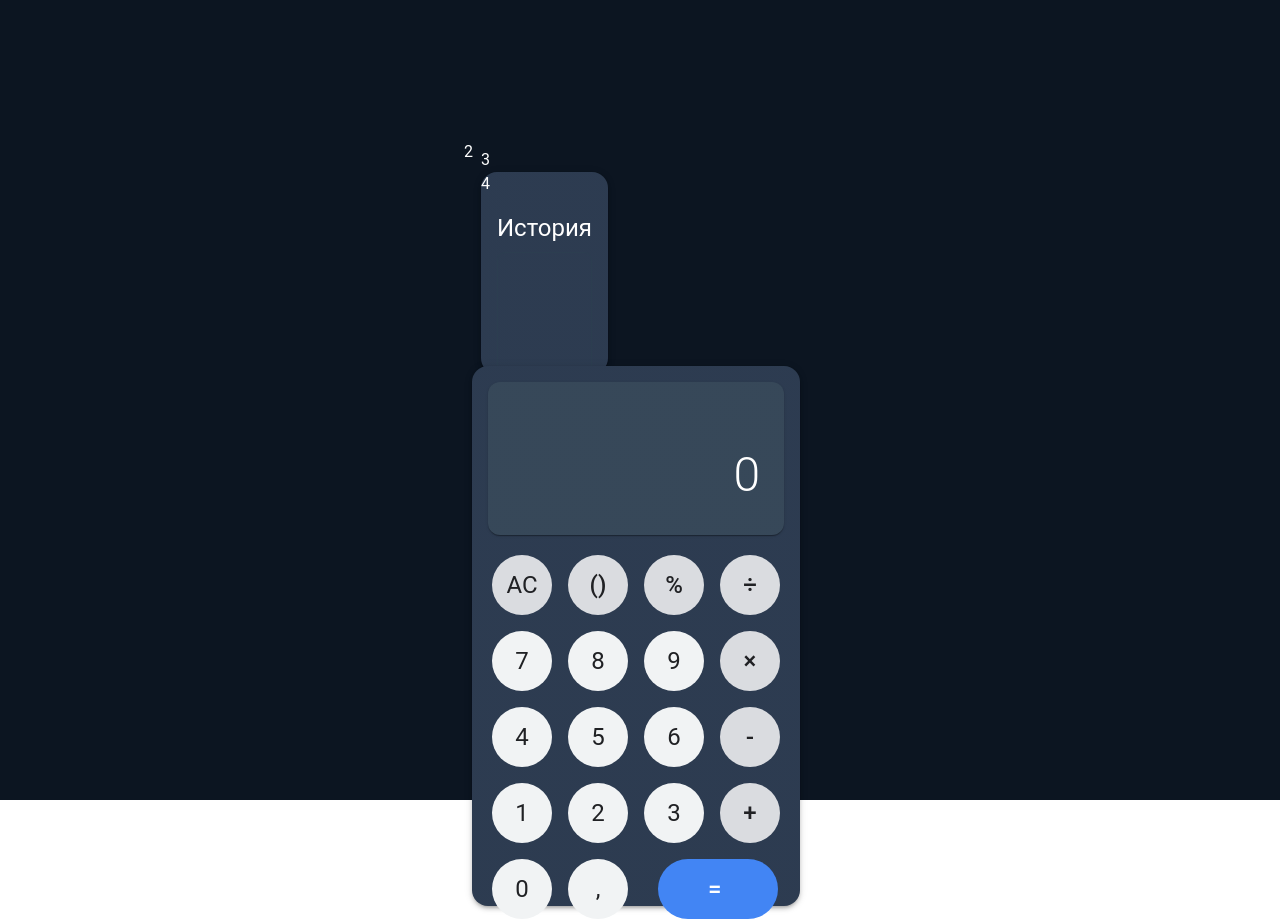
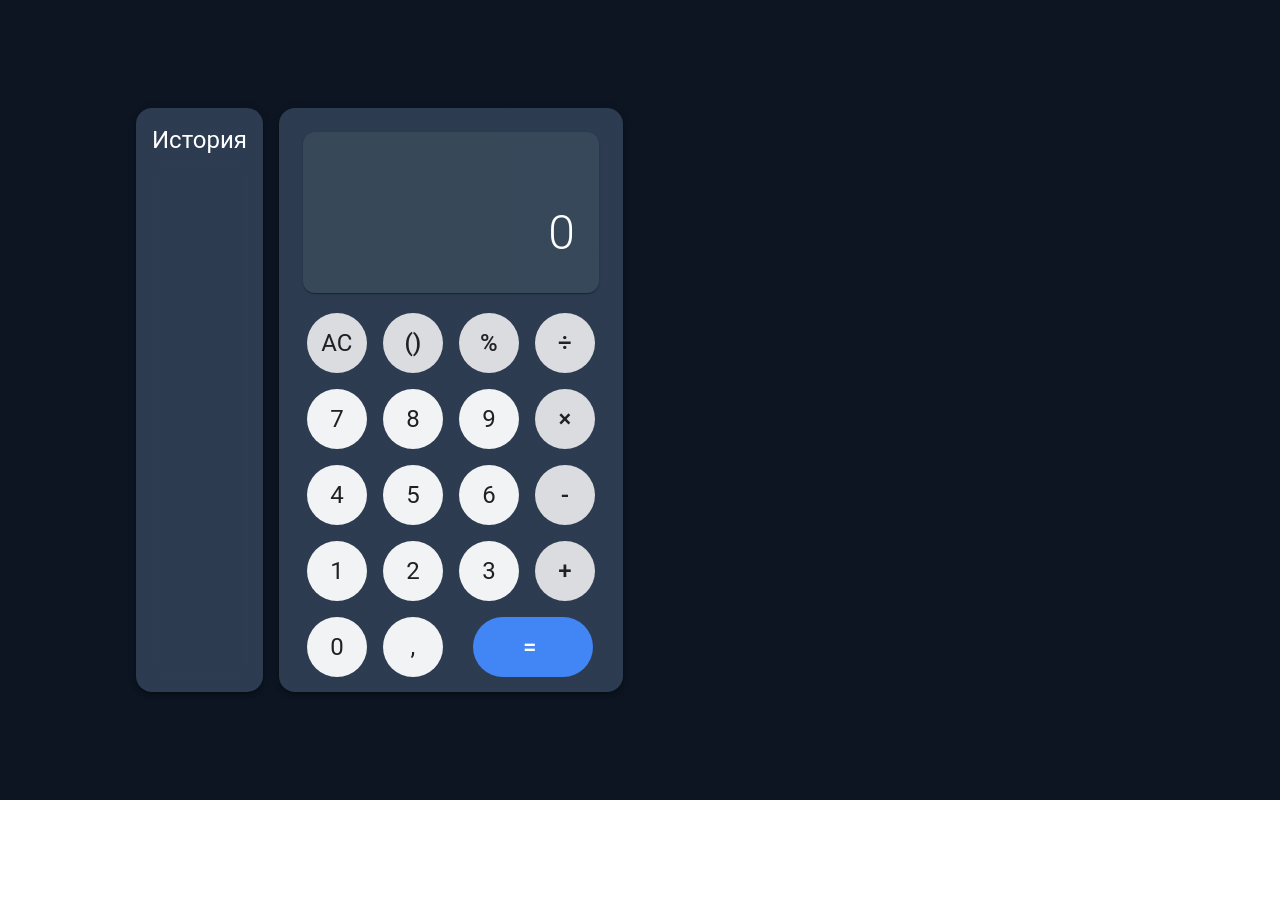
Before and after one commit to Nikita857/react_calculator, a React (Vite) app: page / in a window 1280 px wide. After the commit the page ends 800 px from the top, so only its background shows below. Built offline with nearby package versions, Linux system fonts and the light colour scheme.

Commit message:
Refactor app.tsx history design

```diff
--- a/src/App.tsx
+++ b/src/App.tsx
@@ -31,28 +31,36 @@ function App() {
         maxWidth={false}
         sx={{
           height: "100vh",
-          width: "50vh",
           display: "flex",
           alignItems: "center",
           justifyContent: "center",
           backgroundColor: "background.default",
+          padding: 2,
         }}
       >
         <Grid
           container
           sx={{
-            height: "65vh",
-            width: "100vw",
-            maxWidth: "1600px",
+            height: "75vh",
+            width: "80vw",
+            maxWidth: "1200px",
             margin: 0,
           }}
         >
-                        {/* History Panel (Left) */}
-   2     <Grid item xs={4} sx={{ p: 1 }}>
-   3       <Paper elevation={3} sx={{ height: '100%', borderRadius: '16px' }}>
-   4         <History history={history} />
-   5       </Paper>
-   6     </Grid>
+          {/* History Panel (Left) */}
+          <Grid item xs={4} sx={{ p: 1 }}>
+            <Paper
+              elevation={3}
+              sx={{
+                height: '100%',
+                borderRadius: '16px',
+                backgroundColor: "background.paper",
+              }}
+            >
+              <History history={history} />
+            </Paper>
+          </Grid>
+
           {/* Calculator Panel */}
           <Grid item xs={8} sx={{ p: 1 }}>
             <Paper
@@ -63,15 +71,19 @@ function App() {
                 display: "flex",
                 flexDirection: "column",
                 backgroundColor: "background.paper",
-                p: 2,
+                p: 3,
               }}
             >
-              {/* {DISPLAY} */}
+              {/* DISPLAY */}
               <Display expression={expression}/>
 
-              {/* {KEYBOARD with props from useCalculator hook} */}
-              <Keypad handleInput={handleInput} handleParentheses={handleParentheses} calculate={calculate} clear={clear}/>
-
+              {/* KEYPAD with props from useCalculator hook */}
+              <Keypad
+                handleInput={handleInput}
+                handleParentheses={handleParentheses}
+                calculate={calculate}
+                clear={clear}
+              />
             </Paper>
           </Grid>
         </Grid>
```
